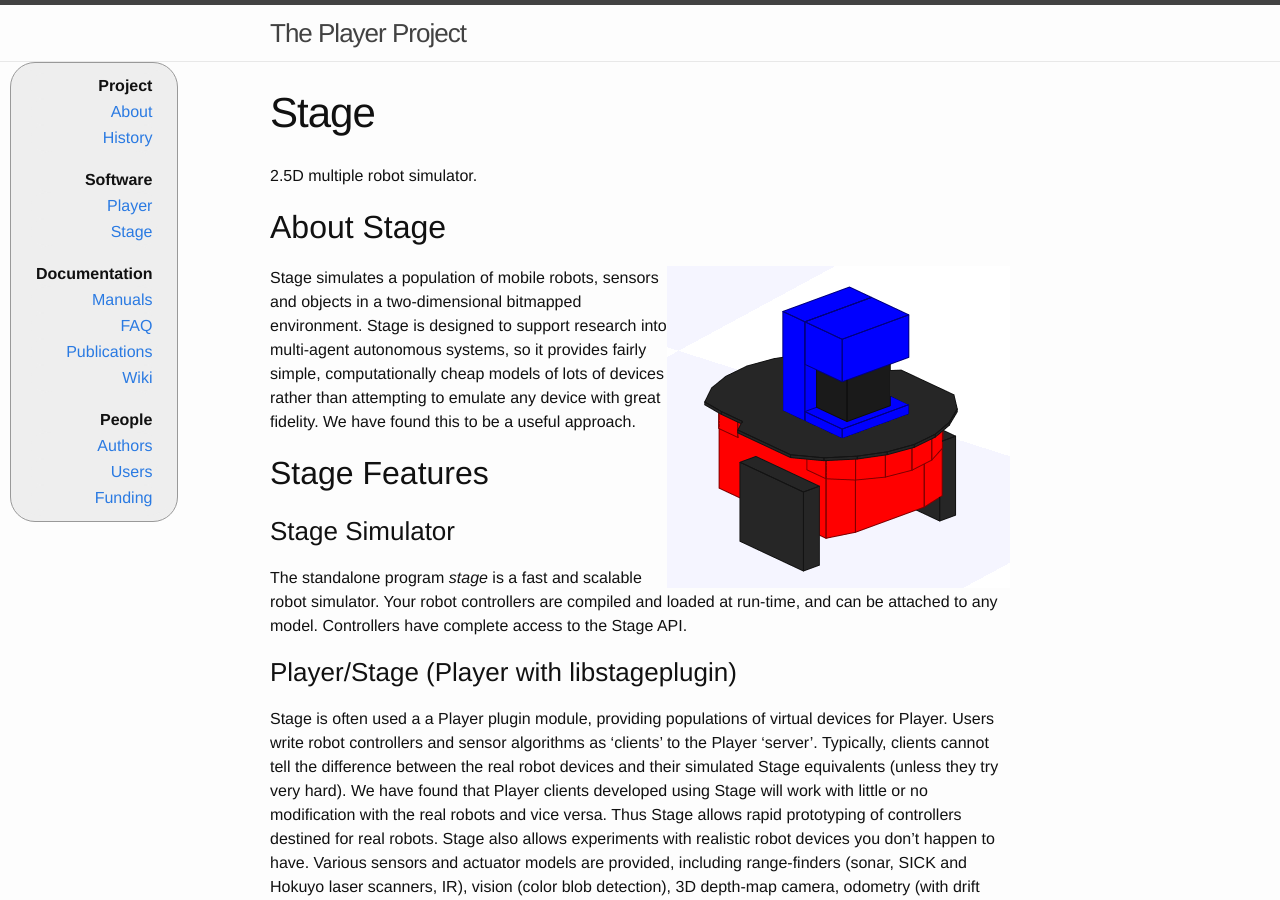
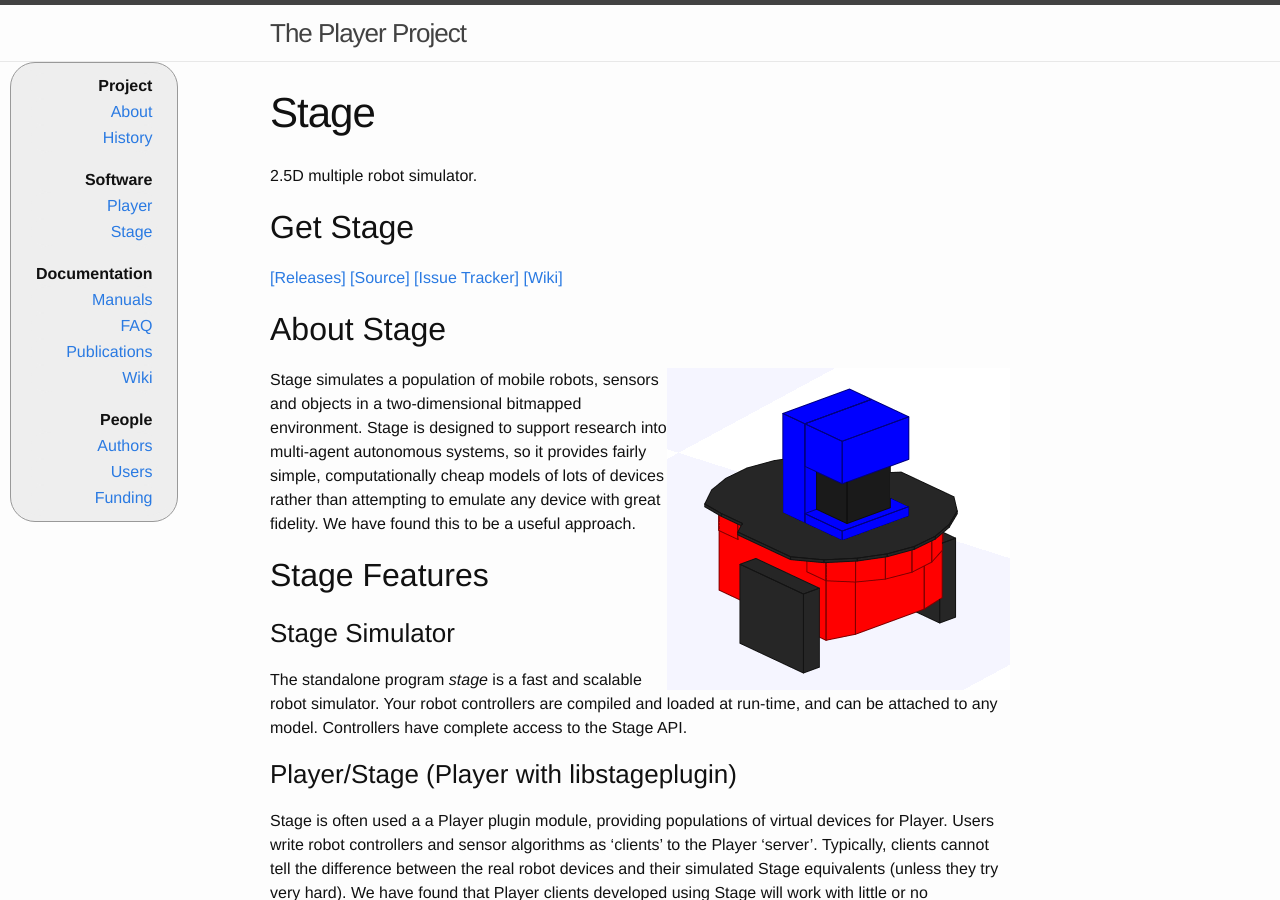
Before and after one commit to playerproject/playerproject.github.io, a Jekyll site: the page built from stage.md, in a window 1280 px wide and 900 px high. Built offline with Jekyll 4.4.1, drawn with Linux system fonts in a browser that asks for light colours.

Commit message:
Add github links to software pages

```diff
--- a/stage.md
+++ b/stage.md
@@ -4,6 +4,9 @@ title: Stage
 permalink: /stage/
 ---
 2.5D multiple robot simulator.
+
+## Get Stage
+[[Releases]](https://github.com/rtv/stage/releases)  [[Source]](https://github.com/rtv/stage) [[Issue Tracker]](https://github.com/rtv/stage/issues) [[Wiki]](https://github.com/rtv/stage/wiki)
 
 ## About Stage
 <img style="float: right;" src="/assets/img/pioneer.png">
```
Also changed, not shown: player.md (+4 -0 lines).
